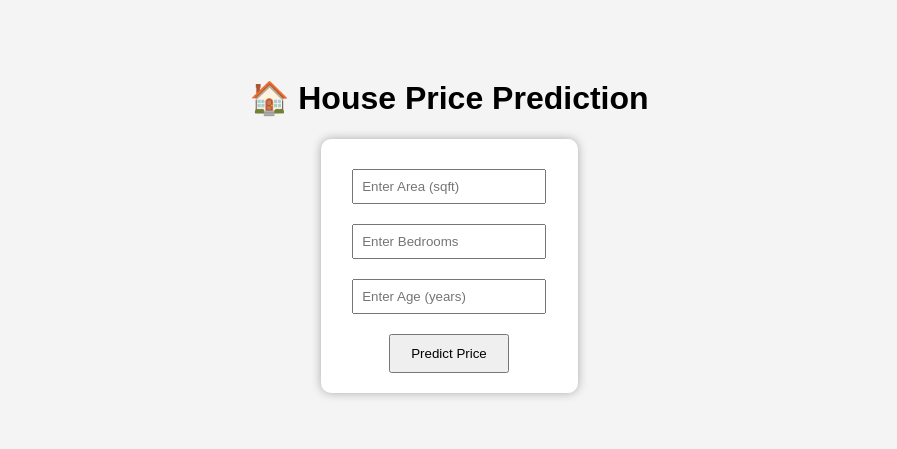
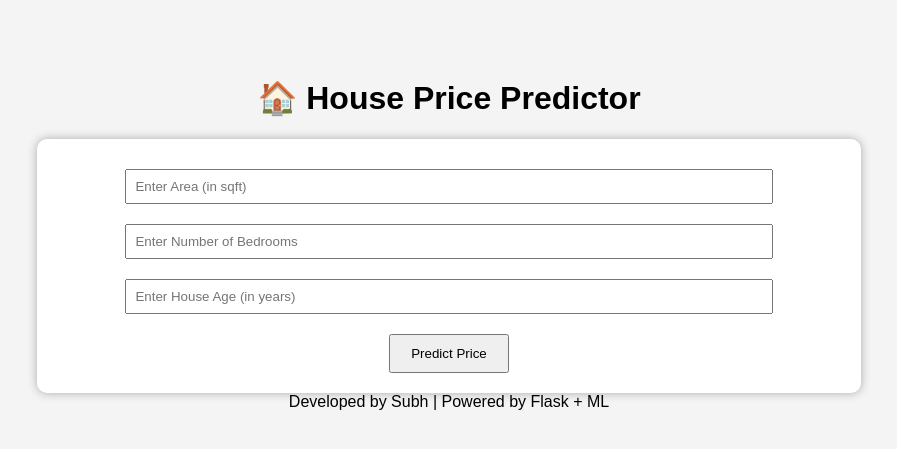
Before and after one commit to NirajG45/HOUSE_PRICE_flask, a Flask app: page / in a window 1280 px wide. Shown: the top 449 px of the page, without its empty margins (191-1088 px from the left). Run offline with Flask 3, Linux system fonts and the light colour scheme; parts of the project's set-up code (start-up, migrations or seed data) failed here and were passed over.

Commit message:
updating my index.html code

```diff
--- a/templates/index.html
+++ b/templates/index.html
@@ -10,13 +10,24 @@
     </style>
 </head>
 <body>
-    <h1>🏠 House Price Prediction</h1>
+    <div class="container">
+        <h1>🏠 House Price Predictor</h1>
         <form method="POST" action="/predict">
-            <input type="number" name="area" placeholder="Enter Area (sqft)" required><br>
-            <input type="number" name="bedrooms" placeholder="Enter Bedrooms" required><br>
-            <input type="number" name="age" placeholder="Enter Age (years)" required><br>
+            <input type="number" name="area" placeholder="Enter Area (in sqft)" required>
+            <input type="number" name="bedrooms" placeholder="Enter Number of Bedrooms" required>
+            <input type="number" name="age" placeholder="Enter House Age (in years)" required>
             <button type="submit">Predict Price</button>
         </form>
-        <h2>{{ result }}</h2>
+
+        {% if result %}
+        <div class="result">
+            {{ result }}
+        </div>
+        {% endif %}
+
+        <footer>
+            Developed by Subh | Powered by Flask + ML
+        </footer>
+    </div>
 </body>
 </html>
```
